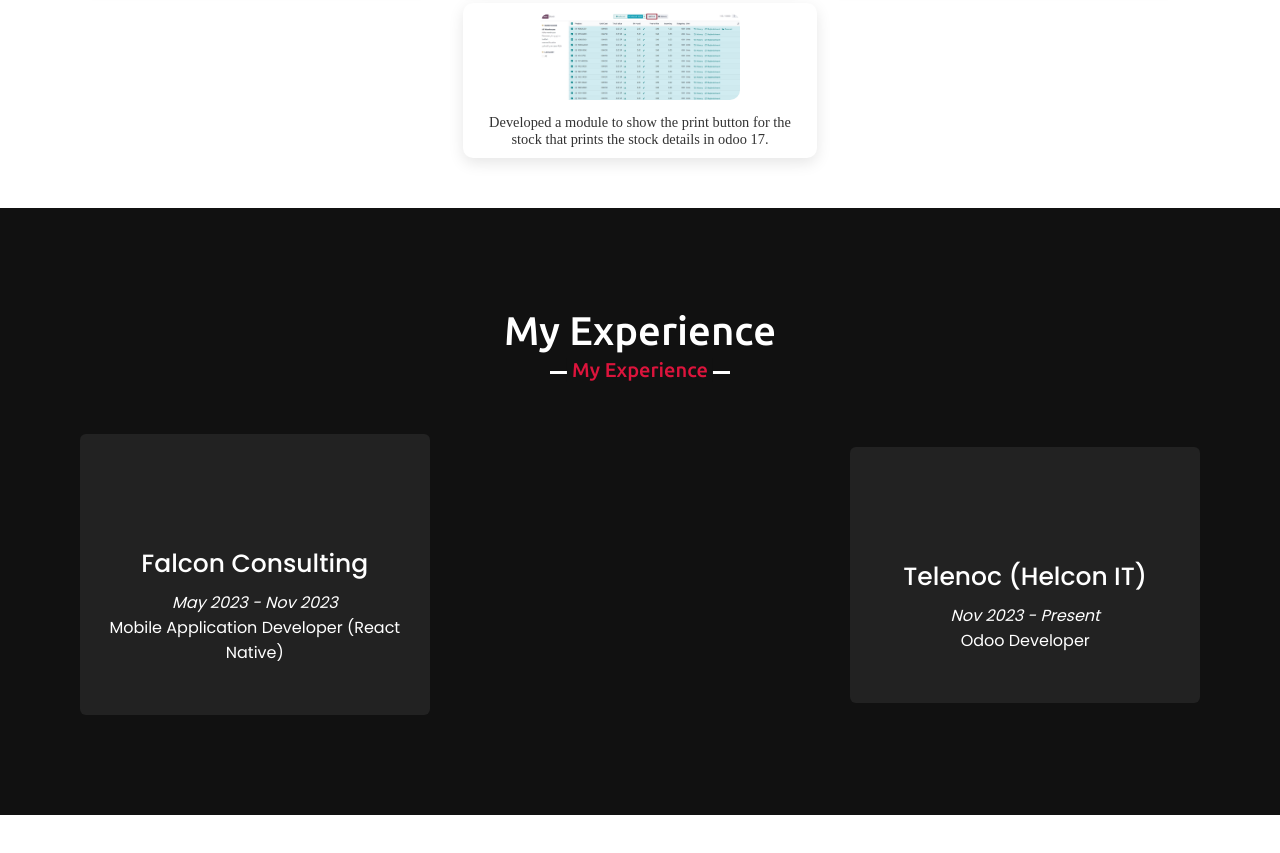
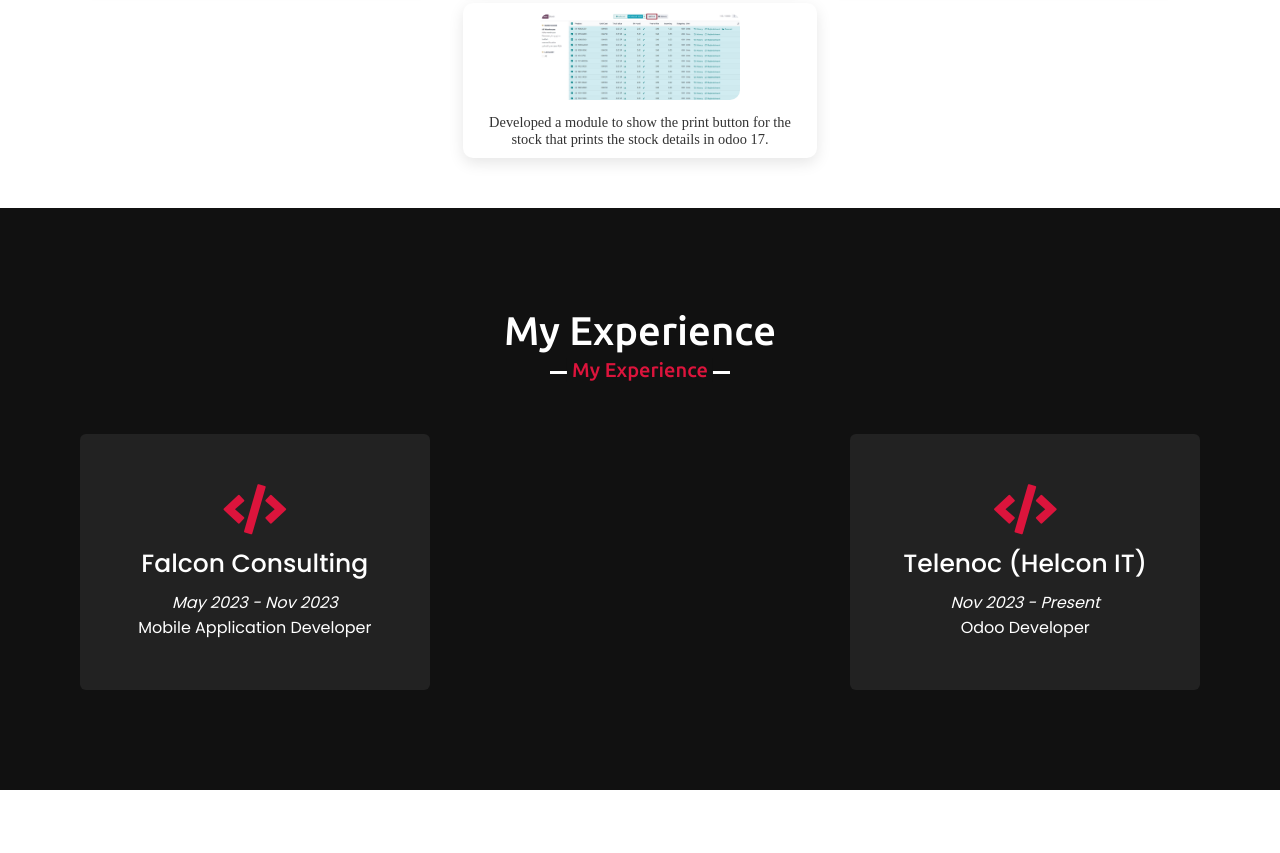
Before and after one commit to Junaid2102/portfolio, a plain HTML site: page index.html in a window 1280 px wide. Shown: the part 3888-4741 px from the top of the page. Drawn offline with nearby package versions, Linux system fonts and the light colour scheme.

Commit message:
[UPD] Updated the Experience section

```diff
--- a/index.html
+++ b/index.html
@@ -132,7 +132,7 @@
                             <span>JS</span>
                             <span>60%</span>
                         </div>
-                        <div class="line odoo"></div>
+                        <div class="line js"></div>
                     </div>
                     <div class="bars">
                         <div class="info">
@@ -217,15 +217,15 @@
             <div class="expr-content">
                 <div class="card">
                     <div class="box">
-                        <i class="fas fa-react"></i>
+                        <i class="fas fa-code"></i>
                         <div class="text">Falcon Consulting</div>
                         <p><em>May 2023 - Nov 2023</em></p>
-                        <p>Mobile Application Developer (React Native)</p>
+                        <p>Mobile Application Developer</p>
                     </div>
                 </div>
                 <div class="card">
                     <div class="box">
-                        <i class="fas fa-python"></i>
+                        <i class="fas fa-code"></i>
                         <div class="text">Telenoc (Helcon IT)</div>
                         <p><em>Nov 2023 - Present</em></p>
                         <p>Odoo Developer</p>
--- a/style.css
+++ b/style.css
@@ -524,6 +524,10 @@ section .title::after {
     width: 60%;
 }
 
+.skills-content .right .js::before {
+    width: 60%;
+}
+
 
 /* Work */
 .work {
```
